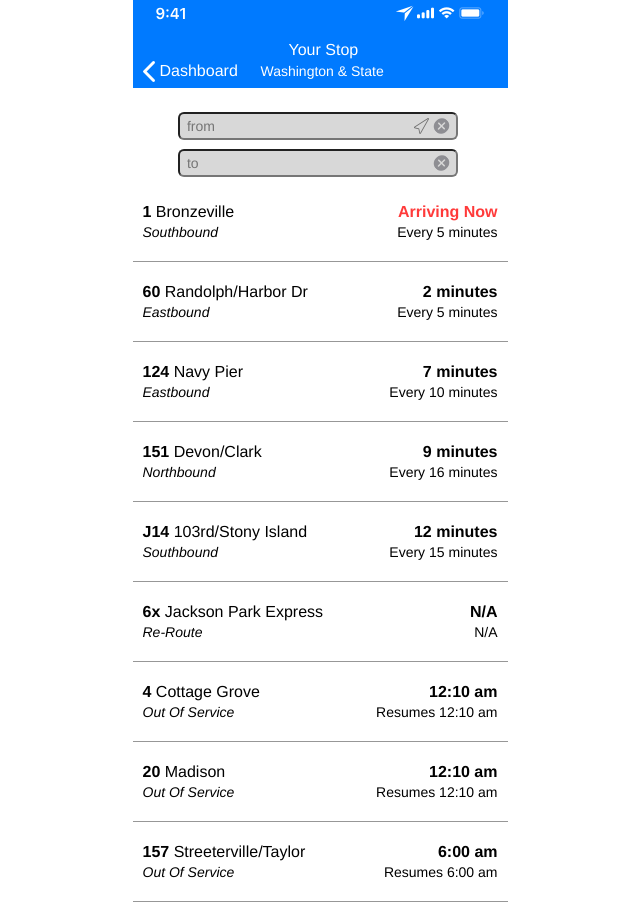
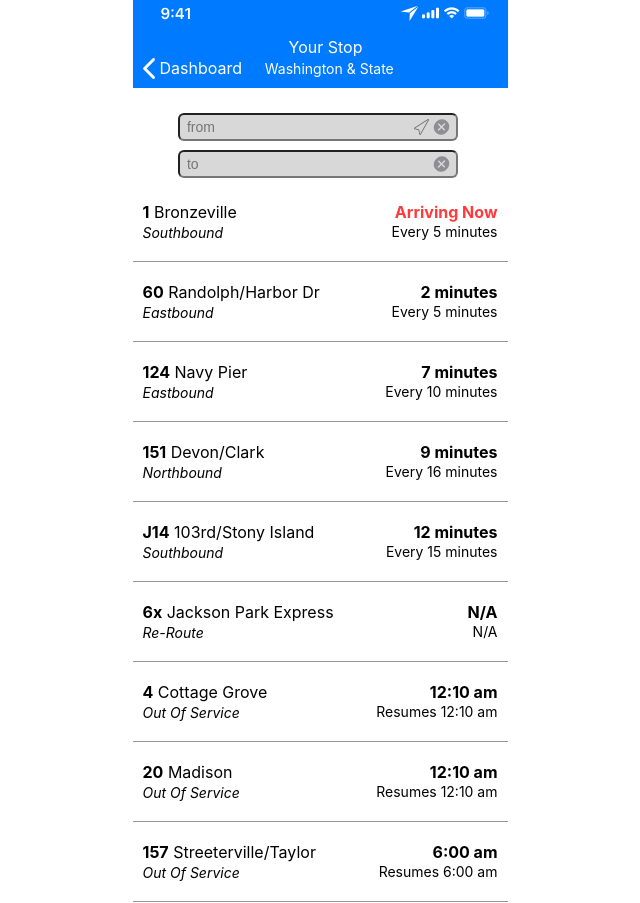
Before and after one commit to justinrisica/Front-End-Challenge, a plain HTML site: page index.html in a window 1280 px wide. Shown: the whole page, without its empty margins (320-960 px from the left). Drawn offline with Linux system fonts and the light colour scheme.

Commit message:
Submission according to revision requests

```diff
--- a/css/style.css
+++ b/css/style.css
@@ -3,12 +3,12 @@
 }
 
 body {
-  font-family: Helvetica, Arial, sans-serif;
+  font-family: -apple-system, BlinkMacSystemFont, "Segoe UI", Roboto, Helvetica, Arial, sans-serif, "Apple Color Emoji", "Segoe UI Emoji", "Segoe UI Symbol";
   font-size: 16px;
   margin: 0 auto;
 }
 
-#container {
+main {
   margin: 0 auto;
   width: 375px;
   height: 667px;
@@ -24,7 +24,6 @@ body {
 }
 
 input {
-  font-family: Helvetica, Arial, sans-serif;
   width: 280px;
   position: inherit;
   font-size: 14px;
@@ -65,7 +64,7 @@ input::placeholder {
 }
 
 #dashboard {
-  padding-bottom: px;
+  /*padding-bottom: px;*/
   display: inline;
 }
 
@@ -75,15 +74,18 @@ input::placeholder {
   display: inline;
   padding-left: 5%;
 }
+#statusBar {
+  display: block;
+  margin-left: auto;
+  margin-right: auto;
+  padding-top: 5px;
+  padding-bottom: 15px;
+}
 
-#navBar {
+nav {
   width: 375px;
   height: 88px;
   margin: 0 auto;
-  background-image: url(/images/status-bar.png);
-  background-position: center top 5px;
-  background-repeat: no-repeat;
-  padding-top: 40px;
   padding-left: 10px;
   padding-bottom: 10px;
   background-color: #007AFF;
@@ -93,13 +95,22 @@ input::placeholder {
   position: inherit;
 }
 
-.bus {
+#statusBar {
+  position: center top 5px;
+  background-repeat: no-repeat;
+}
+
+#bus {
   font-weight: bold;
   display: inline-block;
   padding-left: 10px;
 }
 
-.arrivingNow {
+p {
+  display: inline-block;
+}
+
+#arrivingNow {
   color: #FF3A3A;
   font-weight: bold;
   display: inline-block;
@@ -107,13 +118,13 @@ input::placeholder {
   padding-right: 10px;
 }
 
-.arrivalTime {
+#arrivalTime {
   font-weight: bold;
   float: right;
   padding-right: 10px;
 }
 
-.direction {
+#direction {
   font-size: 14px;
   font-style: italic;
   text-transform: capitalize;
@@ -121,7 +132,7 @@ input::placeholder {
   padding-left: 10px;
 }
 
-.schedule {
+#schedule {
   font-size: 14px;
   display: inline;
   float: right;
--- a/index.html
+++ b/index.html
@@ -5,61 +5,78 @@
     <meta name="viewport" content="width=device-width, initial-scale=1.0">
     <meta http-equiv="X-UA-Compatible" content="ie=edge">
     <title>BusyBus</title>
-    <link rel="stylesheet" type="text/css" href="/css/reset.css">
-    <link rel="stylesheet" type="text/css" href="/css/style.css">
+    <link rel="stylesheet" type="text/css" href="css/reset.css">
+    <link rel="stylesheet" type="text/css" href="css/style.css">
 </head>
 <body>
-  <div id="container">
-    <div id="navBar">
+  <main>
+    <nav>
+      <img id="statusBar" src="images/status-bar.png" alt="Status Bar">
       <ul>
-        <li><div id="navTitle">Your Stop</div></li>
-        <li><div id="dashboard"><div id="chevron"><img src="/images/chevron.png" alt="Back"></div> Dashboard</div> <div id="subtitle">Washington & State</div></li>
+        <li><h1 id="navTitle">Your Stop</h1></li>
+        <li><h1 id="dashboard"><img id="chevron" src="images/chevron.png" alt="Back"></img>Dashboard</h1> <h2 id="subtitle">Washington & State</h2></li>
       </ul>
-    </div>
+    </nav>
     <div id="inputContainer">
       <ul>
         <li><input id="fromInput" type="text" name="from" placeholder="from"></li>
         <li><input id="toInput" type="text"  name="to" placeholder="to"></li>
       </ul>
     </div>
+    <div class="contentBox">
       <ul>
-        <div class="contentBox">
-          <li><div class="bus">1</div> Bronzeville <div class="arrivingNow">Arriving Now</div></li>
-          <li><div class="direction">Southbound</div> <div class="schedule">Every 5 minutes</div></li>
+        <li><h1 id="bus">1</h1> <p>Bronzeville</p> <h1 id="arrivingNow">Arriving Now</h1></li>
+        <li><h2 id="direction">Southbound</h2> <h2 id="schedule">Every 5 minutes</h2></li>
+      </ul>
     </div>
     <div class="contentBox">
-          <li><div class="bus">60 </div> Randolph/Harbor Dr <div class="arrivalTime">2 minutes</div></li>
-          <li><div class="direction">Eastbound</div> <div class="schedule">Every 5 minutes</div></li>
+      <ul>
+        <li><h1 id="bus">60 </h1> <p>Randolph/Harbor Dr</p> <h1 id="arrivalTime">2 minutes</h1></li>
+        <li><h2 id="direction">Eastbound</h2> <h2 id="schedule">Every 5 minutes</h2></li>
+      </ul>
     </div>
     <div class="contentBox">
-          <li><div class="bus">124 </div> Navy Pier <div class="arrivalTime">7 minutes</div></li>
-          <li><div class="direction">Eastbound</div> <div class="schedule">Every 10 minutes</div></li>
+      <ul>
+        <li><h1 id="bus">124 </h1> <p>Navy Pier</p> <h1 id="arrivalTime">7 minutes</h1></li>
+        <li><h2 id="direction">Eastbound</h2> <h2 id="schedule">Every 10 minutes</h2></li>
+      </ul>
     </div>
     <div class="contentBox">
-          <li><div class="bus">151 </div> Devon/Clark <div class="arrivalTime">9 minutes</div></li>
-          <li><div class="direction">Northbound</div> <div class="schedule">Every 16 minutes</div></li>
+      <ul>
+        <li><h1 id="bus">151 </h1> <p>Devon/Clark</p> <h1 id="arrivalTime">9 minutes</h1></li>
+        <li><h2 id="direction">Northbound</h2> <h2 id="schedule">Every 16 minutes</h2></li>
+      </ul>
     </div>
     <div class="contentBox">
-          <li><div class="bus">J14 </div> 103rd/Stony Island <div class="arrivalTime">12 minutes</div></li>
-          <li><div class="direction">Southbound</div> <div class="schedule">Every 15 minutes</div></li>
+      <ul>
+        <li><h1 id="bus">J14 </h1> <p>103rd/Stony Island</p> <h1 id="arrivalTime">12 minutes</h1></li>
+        <li><h2 id="direction">Southbound</h2> <h2 id="schedule">Every 15 minutes</h2></li>
+      </ul>
     </div>
     <div class="contentBox">
-          <li><div class="bus">6x</div> Jackson Park Express <div class="arrivalTime">N/A</div></li>
-          <li><div class="direction">Re-route</div><div class="schedule">N/A</div></li>
+      <ul>
+        <li><h1 id="bus">6x</h1> <p>Jackson Park Express</p> <h1 id="arrivalTime">N/A</h1></li>
+        <li><h2 id="direction">Re-route</h2><h2 id="schedule">N/A</h2></li>
+      </ul>
     </div>
     <div class="contentBox">
-          <li><div class="bus">4</div> Cottage Grove <div class="arrivalTime">12:10 am</div></li>
-          <li><div class="direction">Out of Service</div> <div class="schedule">Resumes 12:10 am</div></li>
+      <ul>
+        <li><h1 id="bus">4</h1> <p>Cottage Grove</p> <h1 id="arrivalTime">12:10 am</h1></li>
+        <li><h2 id="direction">Out of Service</h2> <h2 id="schedule">Resumes 12:10 am</h2></li>
+      </ul>
     </div>
     <div class="contentBox">
-          <li><div class="bus">20</div> Madison <div class="arrivalTime">12:10 am</div></li>
-          <li><div class="direction">Out of Service</div> <div class="schedule">Resumes 12:10 am</div></li>
+      <ul>
+        <li><h1 id="bus">20</h1> <p>Madison</p> <h1 id="arrivalTime">12:10 am</h1></li>
+        <li><h2 id="direction">Out of Service</h2> <h2 id="schedule">Resumes 12:10 am</h2></li>
+      </ul>
     </div>
     <div class="contentBox">
-          <li><p class="bus">157</p> Streeterville/Taylor <p class="arrivalTime">6:00 am</p></li>
-          <li><p class="direction">Out of Service</p> <p class="schedule">Resumes 6:00 am</p></li>
-        </div>
+      <ul>
+        <li><h1 id="bus">157</h1> <p>Streeterville/Taylor</p> <h1 id="arrivalTime">6:00 am</h1></li>
+        <li><h2 id="direction">Out of Service</h2> <h2 id="schedule">Resumes 6:00 am</h2></li>
       </ul>
     </div>
+  </main>
 </body>
 </html>
```
Lines whose indentation alone changed are shown as unchanged.
